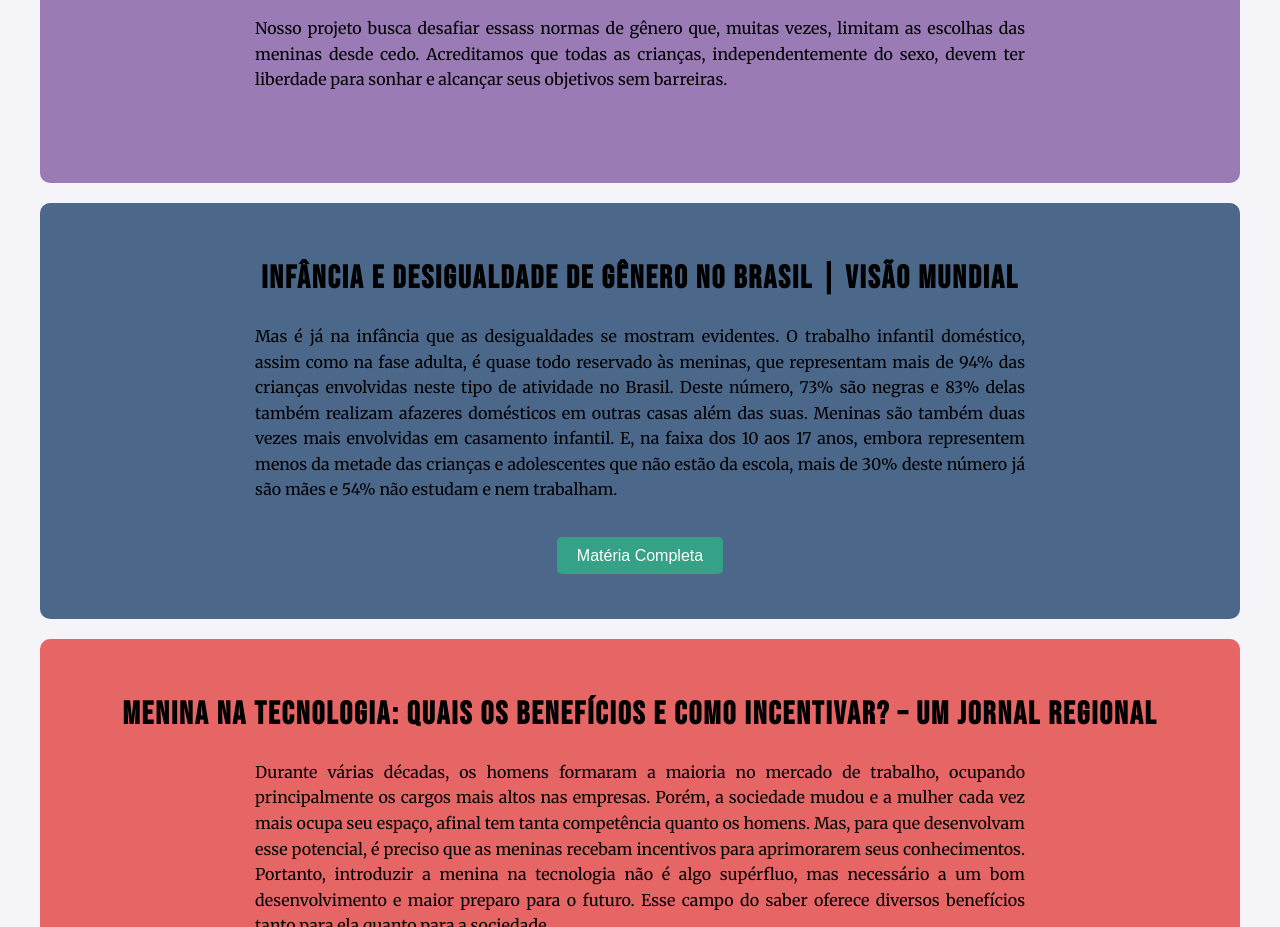
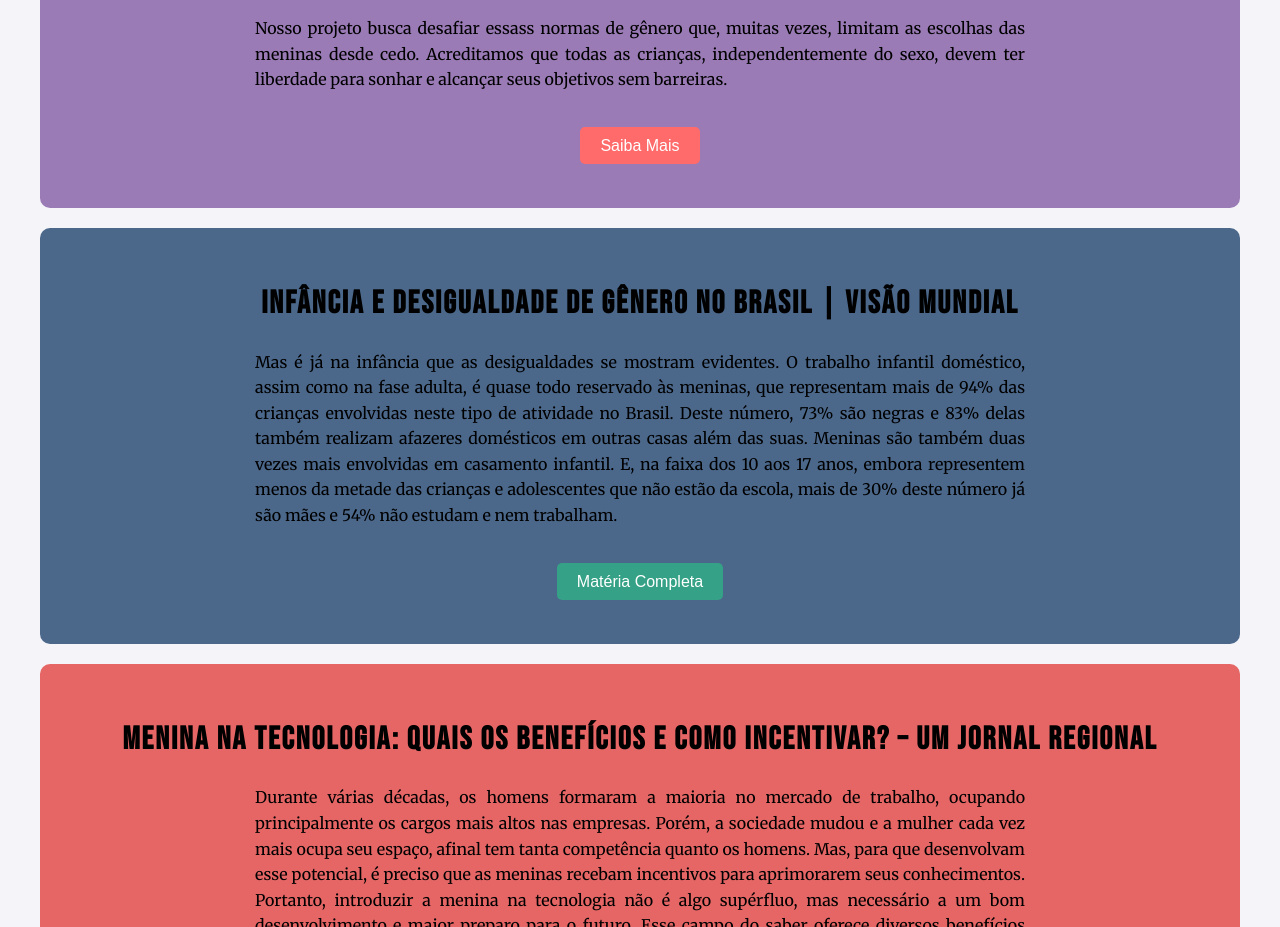
Before and after one commit to Isabelydjoliz/estrelasdoamanha, a plain HTML site: page index.html in a window 1280 px wide. Shown: the part 800-1727 px from the top of the page. Drawn offline with Linux system fonts and the light colour scheme; a web font is replaced by a local one.

Commit message:
Add files via upload

```diff
--- a/index.html
+++ b/index.html
@@ -52,7 +52,8 @@
                 podemos ser das áreas tecnológicas também? Será que não podemos ser grandes inspirações nas áreas que
                 desejarmos?</p>
             <p>Nosso projeto busca desafiar essass normas de gênero que, muitas vezes, limitam as escolhas das meninas desde cedo. Acreditamos que todas as crianças, independentemente do sexo, devem ter liberdade para sonhar e alcançar seus objetivos sem barreiras.</p>
-            </section>
+            <a href="sobre.html" target="_blank" class="btn-saiba-mais cta">Saiba Mais</a>
+        </section>
 
         <section id="desigualdade" class="intro2">
             <h2>Infância e Desigualdade de Gênero no Brasil | Visão Mundial</h2>
```
